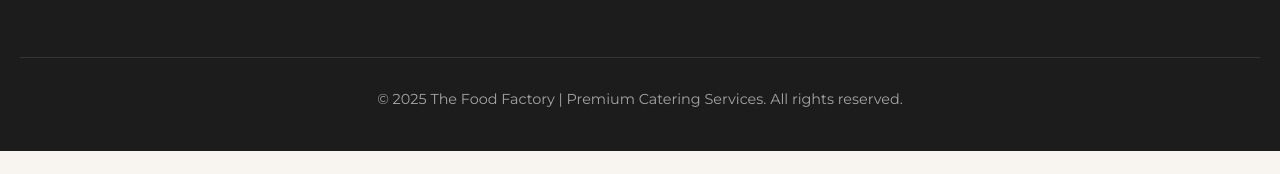
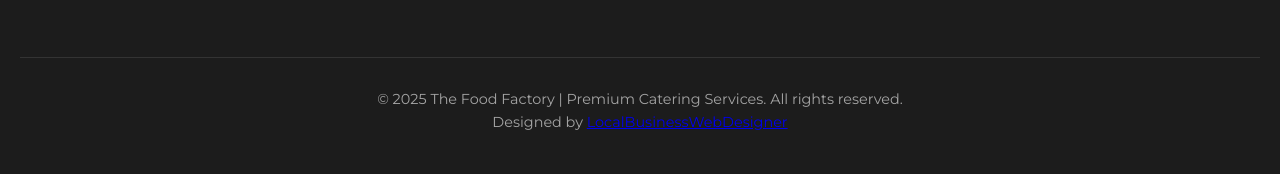
Before and after one commit to localbusinesswebdesigner/the-food-factory, a plain HTML site: page index.html in a window 1280 px wide. Shown: the part 4548-4722 px from the top of the page. Before the commit the page ends 4699 px from the top, so only its background shows below. Drawn offline with nearby package versions, Linux system fonts and the light colour scheme.

Commit message:
Update index.html

```diff
--- a/index.html
+++ b/index.html
@@ -3,6 +3,11 @@
 <head>
     <meta charset="UTF-8">
     <meta name="viewport" content="width=device-width, initial-scale=1.0">
+    <meta http-equiv="X-UA-Compatible" content="IE=edge">
+    <meta name="description" content="The Food Factory - Premium catering services in Midrand. Specializing in weddings, corporate events, and private celebrations with bespoke menus and exceptional service.">
+    <meta name="keywords" content="Catering, Midrand Catering, Wedding Catering, Corporate Events, Private Parties, Gourmet Food, Event Catering, The Food Factory">
+    <meta name="author" content="The Food Factory">
+    <meta name="robots" content="index, follow">
     <title>The Food Factory | Premium Catering Services</title>
     <link rel="stylesheet" href="https://cdnjs.cloudflare.com/ajax/libs/font-awesome/6.4.0/css/all.min.css">
     <link href="https://fonts.googleapis.com/css2?family=Playfair+Display:wght@400;700&family=Montserrat:wght@300;400;600&display=swap" rel="stylesheet">
@@ -222,10 +227,12 @@
 
         <div class="copyright">
             <p>&copy; 2025 The Food Factory | Premium Catering Services. All rights reserved.</p>
-        </div>
+            <p>Designed by <a href="https://github.com/localbusinesswebdesigner">LocalBusinessWebDesigner</a></p>
+        </div
     </footer>
 
 
     <script src="script.js"></script>
 </body>
+
 </html>
```
